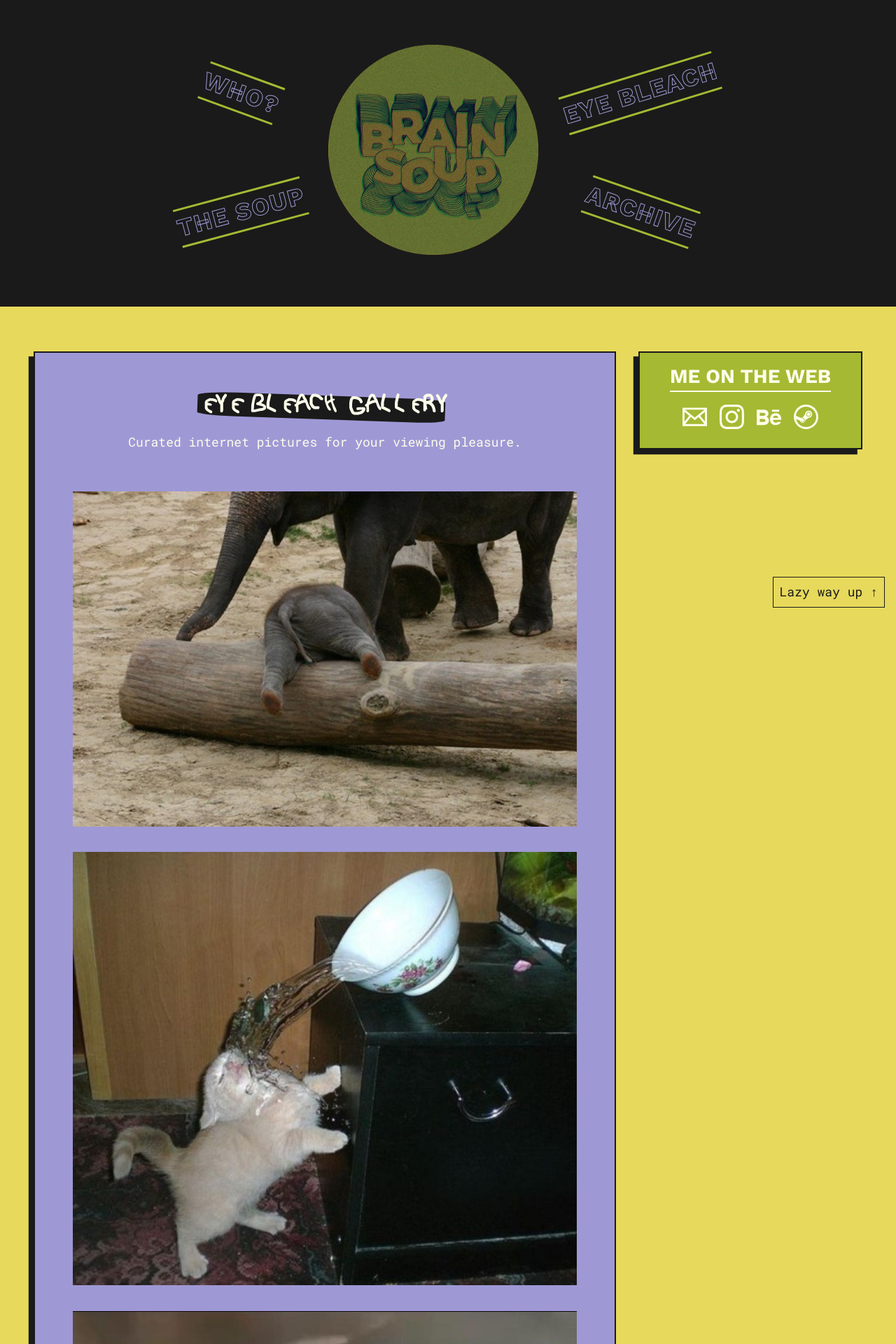
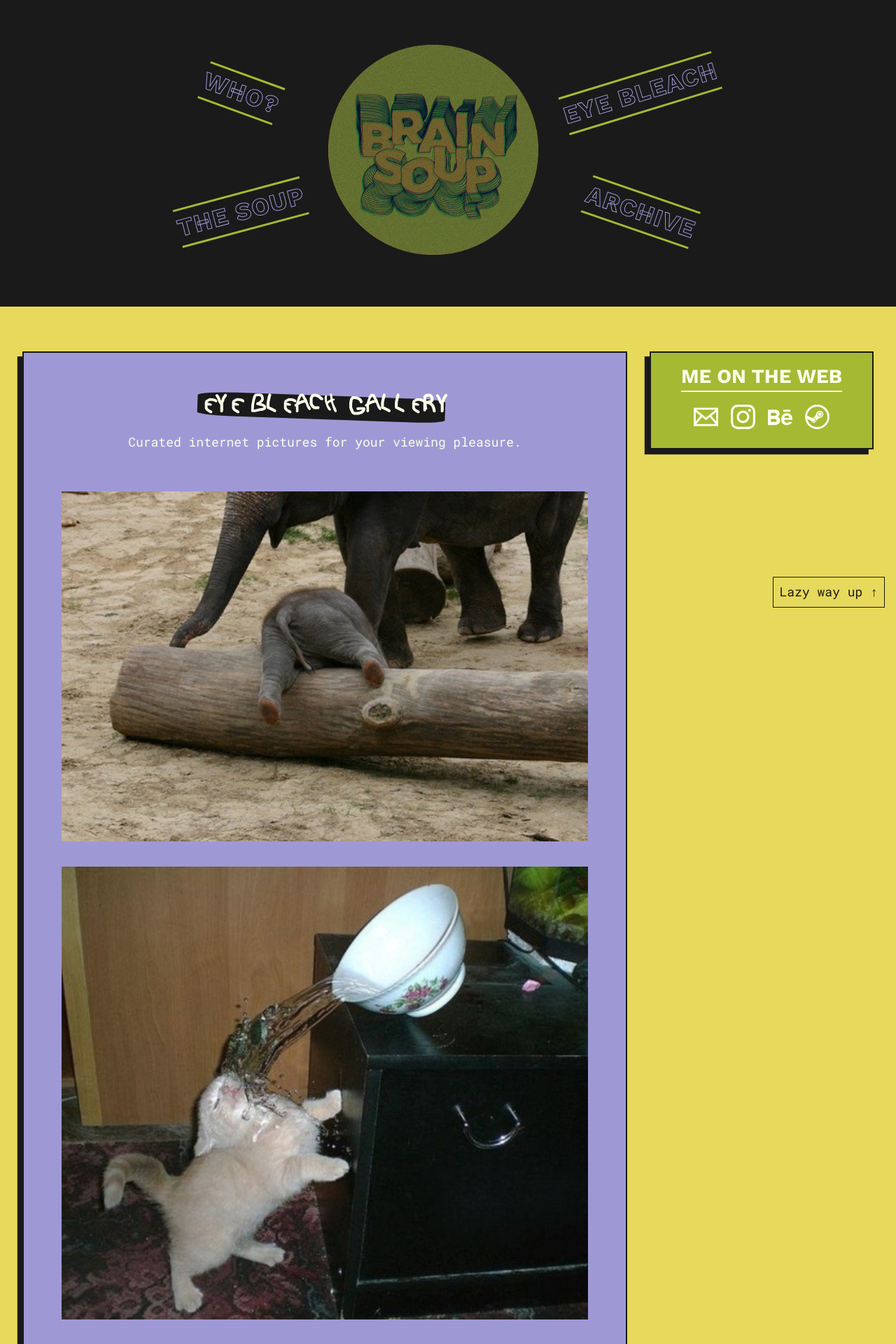
Before and after one commit to eggsrepos/brainsoup, a Jekyll site: the page built from gallery.md, in a window 1280 px wide. Shown: the top 1920 px of the page at 70% size. Built offline with Jekyll 4.4.1, drawn with Linux system fonts in a browser that asks for light colours.

Commit message:
changed pic

```diff
--- a/css/main.css
+++ b/css/main.css
@@ -380,7 +380,7 @@ body, .section-side-wrap, .flex-wrap--main {
 }
 
 .section-primary {
-  width: 52rem;
+  width: 54rem;
   padding: var(--space-l-xl);
   background-color: var(--primary-clr);
 }
--- a/sass/_layout.scss
+++ b/sass/_layout.scss
@@ -63,7 +63,7 @@ body, .section-side-wrap, .flex-wrap--main {
 }
 
 .section-primary {
-  width: 52rem;
+  width: 54rem;
   padding: var(--space-l-xl);
   background-color: var(--primary-clr);
 
```
Also changed, not shown: assets/selfieportrait.png.
